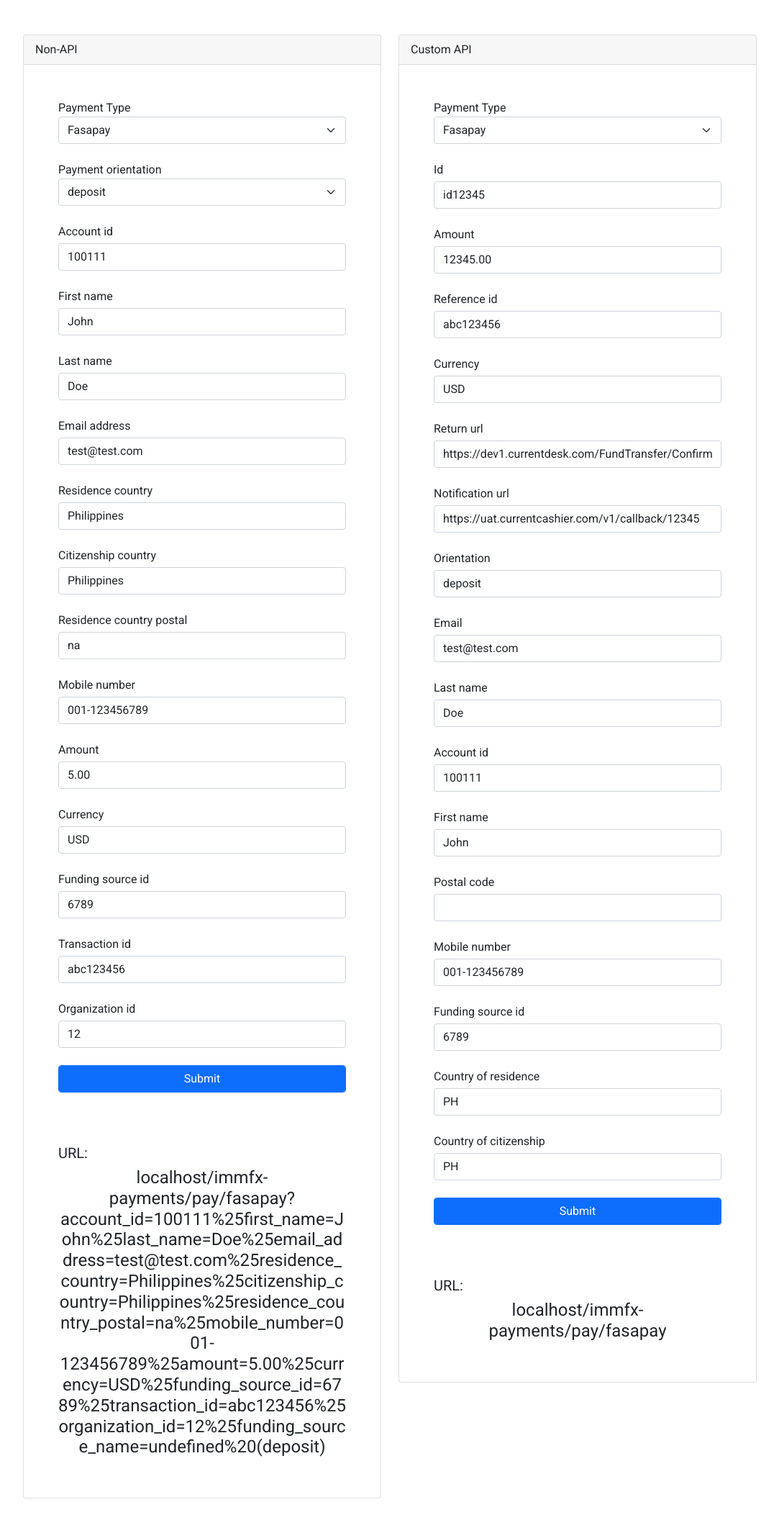
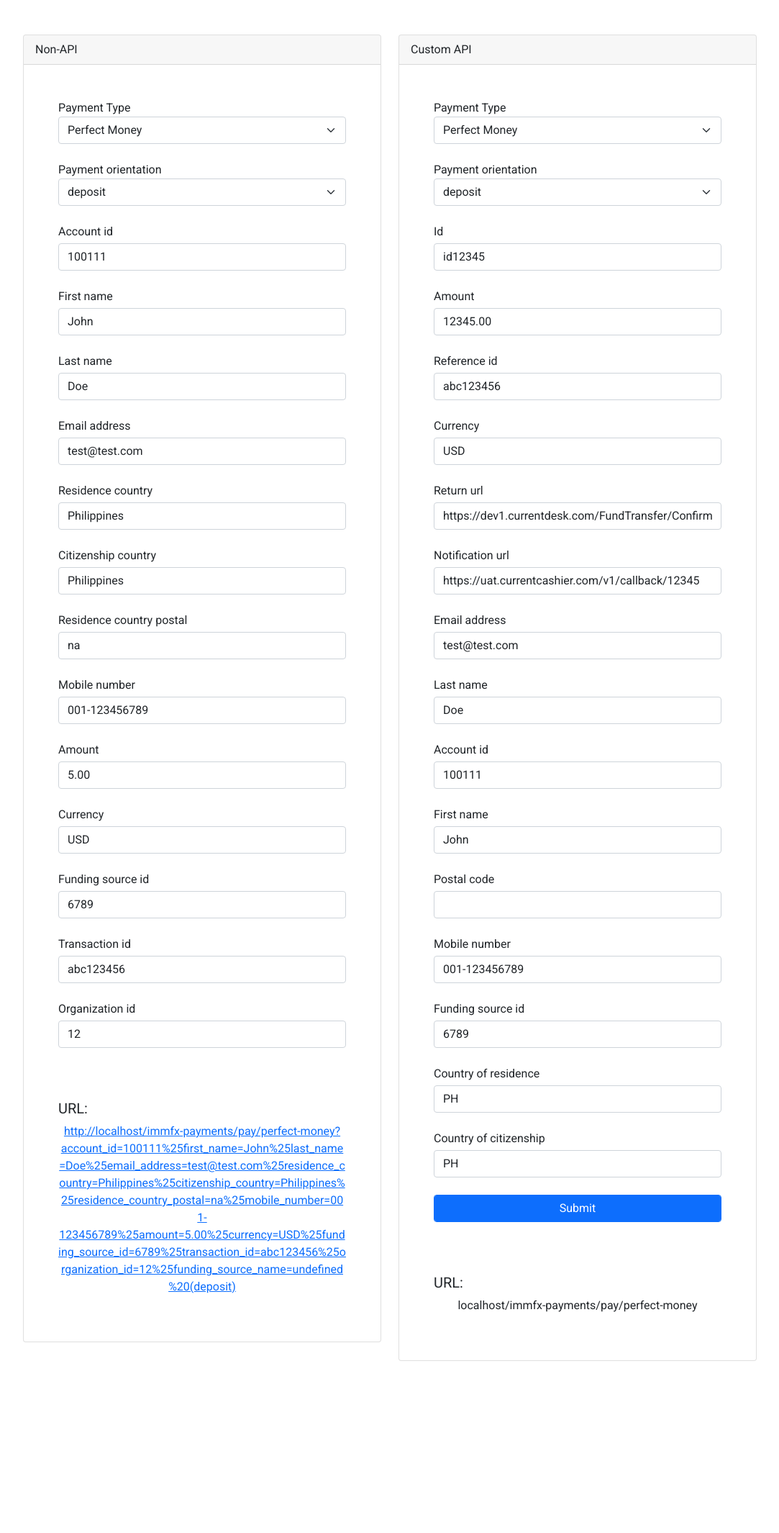
Before and after one commit to trishadominyk/cd-api-tool, a PHP site: page / in a window 1280 px wide. Shown: the whole page at 72% size, without its empty margins (98-1181 px from the left). After the commit the page ends 1891 px from the top, so only its background shows below. Run offline with PHP 8.4, Linux system fonts and the light colour scheme; some libraries are stand-ins or nearby versions.

Commit message:
Fix POST data issue with custom API form

```diff
--- a/index.php
+++ b/index.php
@@ -28,8 +28,8 @@
                 'currency' => 'USD',
                 'return_url' => 'https://dev1.currentdesk.com/FundTransfer/Confirmation',
                 'notification_url' => 'https://uat.currentcashier.com/v1/callback/12345',
-                'orientation' => 'deposit', //deposits as default, as withdrawals are not yet integrated with custom API
-                'email' => 'test@test.com',
+                // 'orientation' => 'deposit', //deposits as default, as withdrawals are not yet integrated with custom API
+                'email_address' => 'test@test.com',
                 'last_name' => 'Doe',
                 'account_id' => '100111',
                 'first_name' => 'John',
@@ -40,7 +40,7 @@
                 'country_of_citizenship' => 'PH'
             ];
 
-            $paymentTypes = ['Fasapay', 'Perfect Money'];
+            $paymentTypes = ['Perfect Money', 'Fasapay'];
 
             $paymentOrientations = ['deposit', 'withdraw'];
         ?>
@@ -52,7 +52,7 @@
                             Non-API
                         </div>
                         <div class="card-body p-5">
-                            <form id="nonapi-payment-details" class="pb-5">
+                            <form id="nonapi-payment-details" class="payment-form pb-5">
                                 <div class="form-group mb-4">
                                     <label for="type">Payment Type</label>
                                     <select type="text" class="form-select" id="type" name="type">
@@ -84,14 +84,10 @@
 
                                     echo $template;
                                 ?>
-
-                                <div class="form-group mb-4">
-                                    <button type="button" class="btn btn-primary form-control" id="nonapi-submit-btn">Submit</button>
-                                </div>
                             </form>
 
                             <h5>URL:</h5>
-                            <h4 id="nonAPIOutput" class="text-center"></h4>
+                            <a id="nonAPILink" target="_blank" href=""><p id="nonAPIOutput" class="text-center"></p></a>
                         </div>
                     </div>
                 </div>
@@ -102,7 +98,7 @@
                                 Custom API
                             </div>
                             <div class="card-body p-5">
-                                <form id="customapi-payment-details" class="pb-5" action="#">
+                                <form id="customapi-payment-details" class="payment-form pb-5" action="#" method="POST">
                                     <div class="form-group mb-4">
                                         <label for="type">Payment Type</label>
                                         <select type="text" class="form-select" id="type" name="type">
@@ -111,6 +107,15 @@
                                             }?>
                                         </select>
                                     </div>
+
+                                    <div class="form-group mb-4">
+                                    <label for="orientation">Payment orientation</label>
+                                    <select type="text" class="form-select" id="orientation" name="orientation">
+                                        <?php foreach($paymentOrientations as $paymentOrientation){
+                                            echo '<option value="' . $paymentOrientation . '">' . $paymentOrientation . '</option>';
+                                        }?>
+                                    </select>
+                                </div>
 
                                     <?php
                                         $template = '';
@@ -126,12 +131,12 @@
                                     ?>
 
                                     <div class="form-group mb-4">
-                                        <button type="button" class="btn btn-primary form-control" id="customapi-submit-btn">Submit</button>
+                                        <input type="submit" class="btn btn-primary form-control" id="customapi-submit-btn">
                                     </div>
                                 </form>
 
                                 <h5>URL:</h5>
-                                <h4 id="customApiOutput" class="text-center"></h4>
+                                <p id="customApiOutput" class="text-center"></p>
                             </div>
                     </div>
                 </div>
--- a/script.js
+++ b/script.js
@@ -1,9 +1,24 @@
 $ = jQuery;
 $(document).ready(function() {
+    generateNonAPIURL();
+    generateCustomAPIURL();
+
+    $('#nonapi-payment-details :input').change(function(){
+        generateNonAPIURL();
+    });
+
+    $('#customapi-payment-details :input').change(function(){
+        generateCustomAPIURL();
+    });
+});
+
+// $("#customapi-submit-btn").click(generateNonAPIURL());
+
 var generateNonAPIURL = function(){
     var paymentType;
     var fundingSourceName = "";
     var dataString = "";
+    var nonAPIUrl;
 
     var paymentDetails = $("#nonapi-payment-details").serializeArray();
 
@@ -24,7 +39,10 @@ $(document).ready(function() {
 
     dataString = encodeURI(dataString);
 
-        $('#nonAPIOutput').text("localhost/immfx-payments/pay/" + paymentType + "?" + dataString);
+    nonAPIUrl = "http://localhost/immfx-payments/pay/" + paymentType + "?" + dataString;
+
+    $('a#nonAPILink').attr('href', nonAPIUrl)
+    $('#nonAPIOutput').text(nonAPIUrl);
 };
 
 var generateCustomAPIURL = function(){
@@ -39,9 +57,5 @@ $(document).ready(function() {
     });
 
     $('#customApiOutput').text("localhost/immfx-payments/pay/" + customapi_paymentType);
-        $('#customapi-payment-details').attr("action", "localhost/immfx-payments/pay/" + customapi_paymentType);
+    $('#customapi-payment-details').attr("action", "http://localhost/immfx-payments/pay/" + customapi_paymentType);
 };
-
-    $("#nonapi-submit-btn").click(generateNonAPIURL());
-    $("#customapi-submit-btn").click(generateCustomAPIURL());
-});
```
Lines whose indentation alone changed are shown as unchanged.
